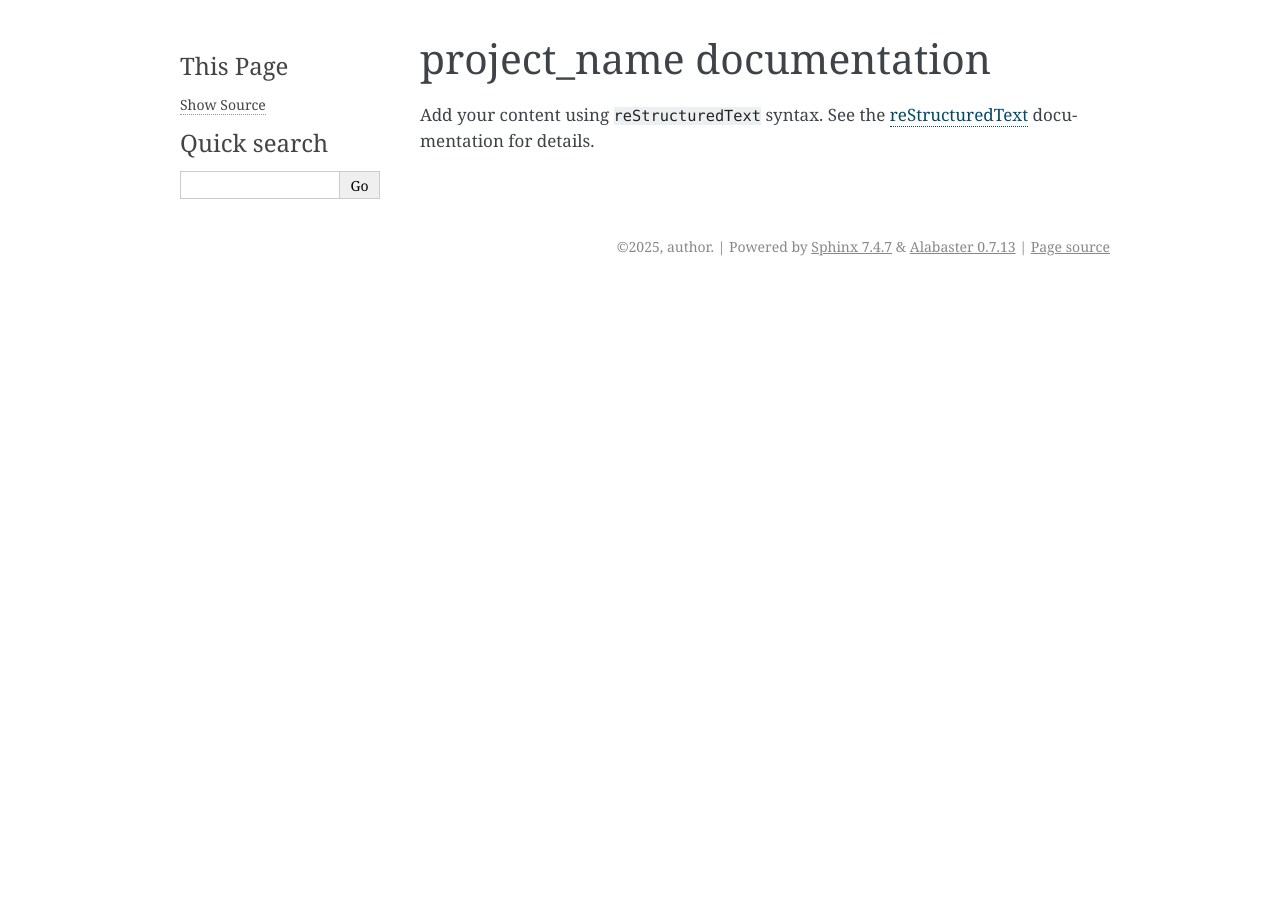
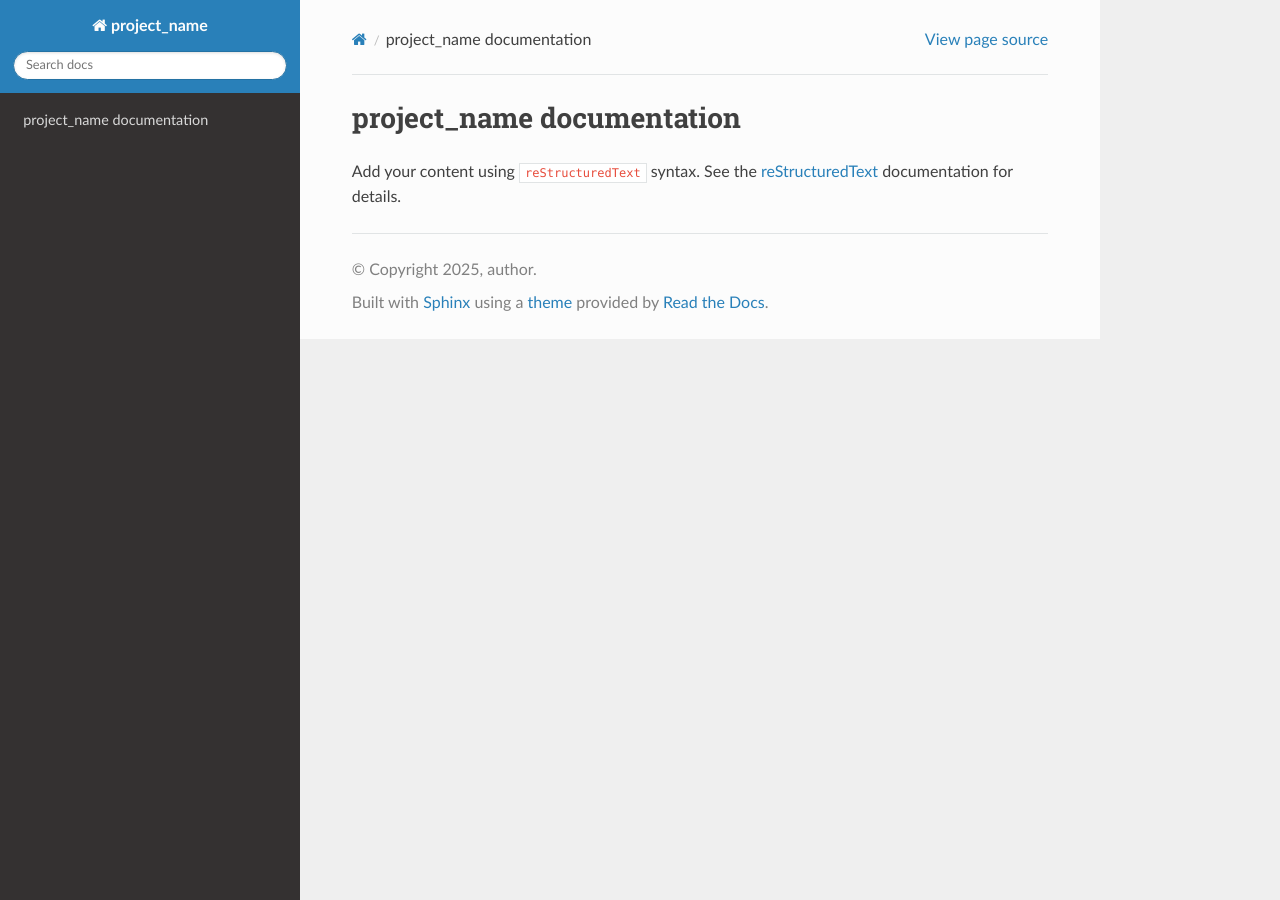
Before and after one commit to gpetraroli/documentation_template, a Sphinx documentation site: the page built from source/index.rst, in a window 1280 px wide. Built offline with Sphinx 7.4.7 and the Read the Docs theme 3.1.0, drawn with Linux system fonts in a browser that asks for light colours.

Commit message:
Enhance documentation by adding MyST documentation link to README, updating requirements to include sphinx-rtd-theme, changing HTML theme in conf.py, and restructuring index.rst to include examples. New examples directory created with initial typografy.rst file.

```diff
--- a/requirements.txt
+++ b/requirements.txt
@@ -1,2 +1,3 @@
 sphinx-autobuild
 myst-parser
+sphinx-rtd-theme
--- a/source/conf.py
+++ b/source/conf.py
@@ -23,5 +23,5 @@ exclude_patterns = []
 # -- Options for HTML output -------------------------------------------------
 # https://www.sphinx-doc.org/en/master/usage/configuration.html#options-for-html-output
 
-html_theme = 'alabaster'
+html_theme = 'sphinx_rtd_theme'
 html_static_path = ['_static']
```
Also changed, not shown: README.md (+3 -0 lines).
